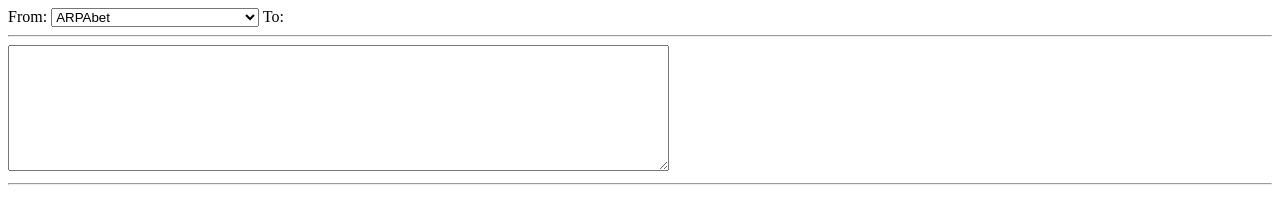
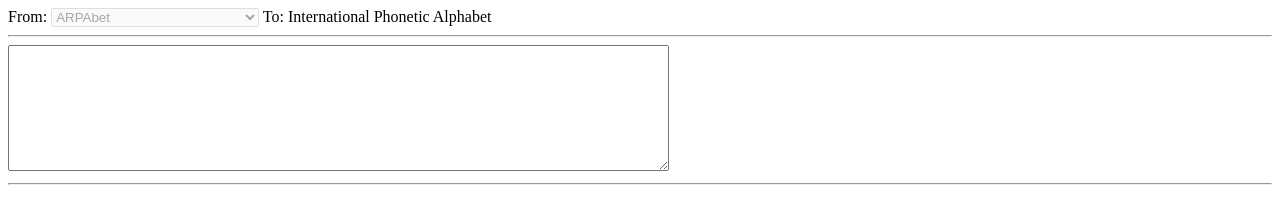
Before and after one commit to Kakurady/arpabet-to-ipa, a plain HTML site: page index.html in a window 1280 px wide. Drawn offline with Linux system fonts and the light colour scheme.

Commit message:
Clarify the language selection is not selectable now.

```diff
--- a/arpabet.js
+++ b/arpabet.js
@@ -184,6 +184,6 @@ let srcPhon = ko.observable();
 let dest = ko.computed(function _dest(){ return ArpabetToIpa(srcPhon()); } );
 
 let viewmodel = {
-  srcPhon, dest
+  srcPhon, dest, srcPhonType:"", destType: "International Phonetic Alphabet"
 };
 ko.applyBindings(viewmodel);
--- a/index.html
+++ b/index.html
@@ -5,13 +5,13 @@
     <title></title>
   </head>
   <body>
-    <label>From:     <select class="" name="srcPhonType">
+    <label>From:     <select disabled name="srcPhonType">
           <option value="ARPA">ARPAbet</option>
           <option value="IPA">International Phonetic Alphabet</option>
         </select></label>
 
     <!--<button type="button" name="button"></button>-->
-    <label>To: <output name="destType"></output></label>
+    <label>To: <output name="destType" data-bind="text:destType"></output></label>
     <hr>
     <textarea name="srcPhon" rows="8" cols="80" data-bind="textInput: srcPhon"></textarea>
     <hr>
```
